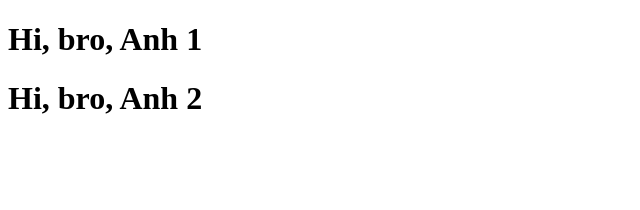
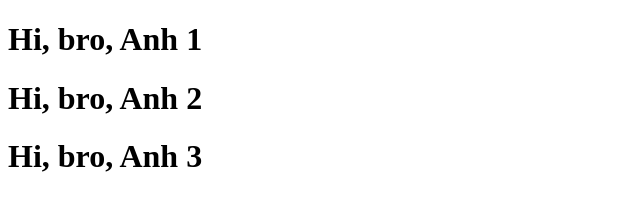
Before and after one commit to anhnguyenvan-agilityio/practice-git, a plain HTML site: page index.html in a window 1280 px wide. Shown: the whole page, without its empty margins (0-640 px from the left). Drawn offline with Linux system fonts and the light colour scheme.

Commit message:
add anh 3

```diff
--- a/index.html
+++ b/index.html
@@ -11,6 +11,7 @@
 <body>
     <h1>Hi, bro, Anh 1</h1>
     <h1>Hi, bro, Anh 2</h1>
+    <h1>Hi, bro, Anh 3</h1>
 </body>
 
 </html>
```
